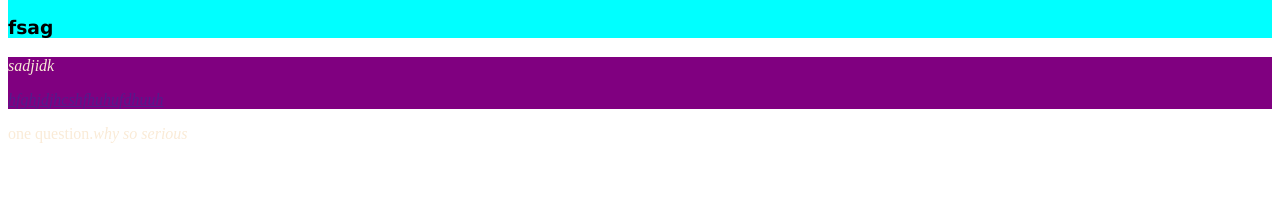
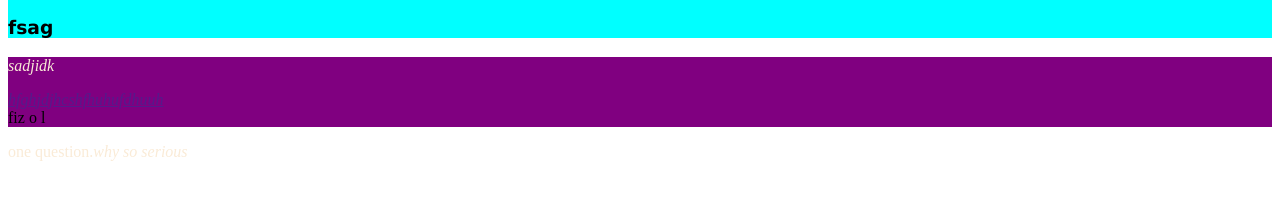
Before and after one commit to erickbedaque/erickbdq, a plain HTML site: page aula5/aula5.html in a window 1280 px wide. Shown: the part 180-380 px from the top of the page. Drawn offline with Linux system fonts and the light colour scheme.

Commit message:
susegas do l

```diff
--- a/aula5/aula5.html
+++ b/aula5/aula5.html
@@ -17,6 +17,9 @@
     <div class="div2">
         <p class="textoitalico">sadjidk</p>
         <a href="" class="textoitalico">hfghjdjhcshfhuhufdhuuh</a>
+        <div>
+            fiz o l
+        </div>
     </div>
     <div class="div3">
         <p>one question.<i>why so serious</i></p>
```
